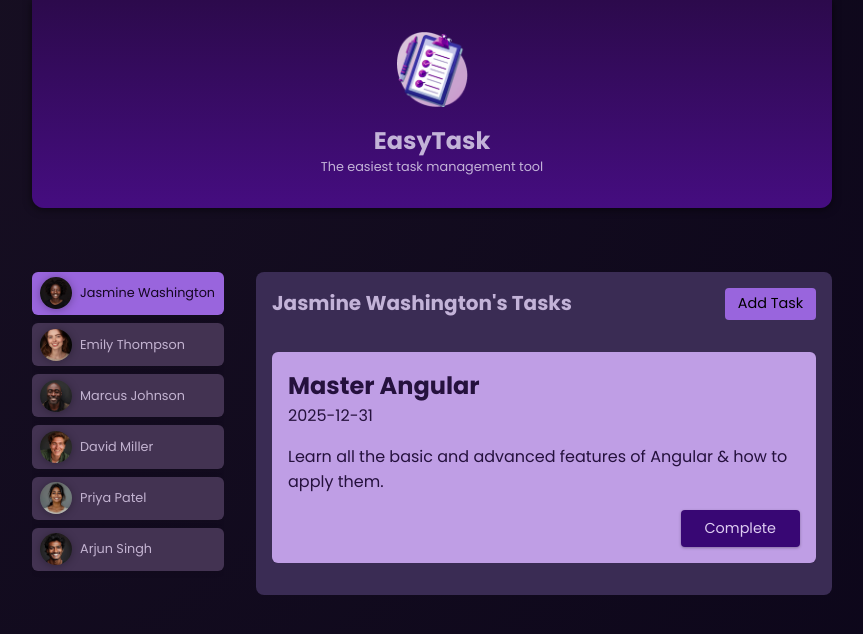
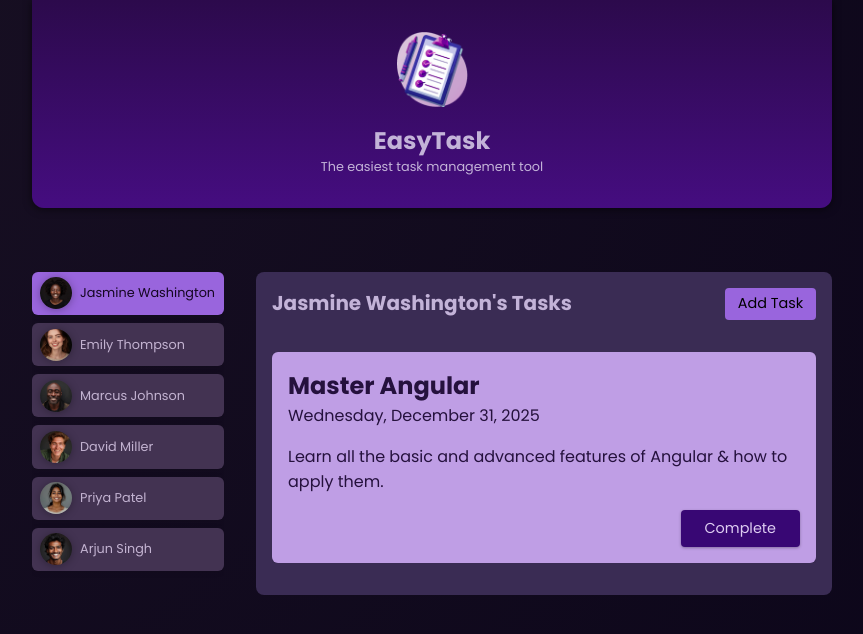
Before and after one commit to DiegooDV/EasyTask, an Angular app: page / in a window 1280 px wide. Both pictures are taken after a click on the button "Jasmine Washington". Shown: the top 634 px of the page, without its empty margins (208-1071 px from the left). Built offline with nearby package versions, Linux system fonts and the light colour scheme.

Commit message:
feat: add date Pipe

```diff
--- a/src/app/task/task-item/task-item.component.html
+++ b/src/app/task/task-item/task-item.component.html
@@ -1,7 +1,7 @@
 <app-card>
   <article>
     <h2>{{ task.title }}</h2>
-    <span>{{ task.dueDate }}</span>
+    <span>{{ task.dueDate | date:'fullDate' }}</span>
     <p>{{ task.summary }}</p>
     <p class="actions">
       <button (click)="onCompleteTask()">Complete</button>
--- a/src/app/task/task-item/task-item.component.ts
+++ b/src/app/task/task-item/task-item.component.ts
@@ -1,10 +1,11 @@
 import { Component, EventEmitter, Input, Output } from '@angular/core';
 import { Task } from './task.model';
 import { CardComponent } from '../../shared/card/card.component';
+import { DatePipe } from '@angular/common';
 @Component({
   selector: 'app-task-item',
   standalone: true,
-  imports: [CardComponent],
+  imports: [CardComponent, DatePipe],
   templateUrl: './task-item.component.html',
   styleUrl: './task-item.component.css'
 })
```
